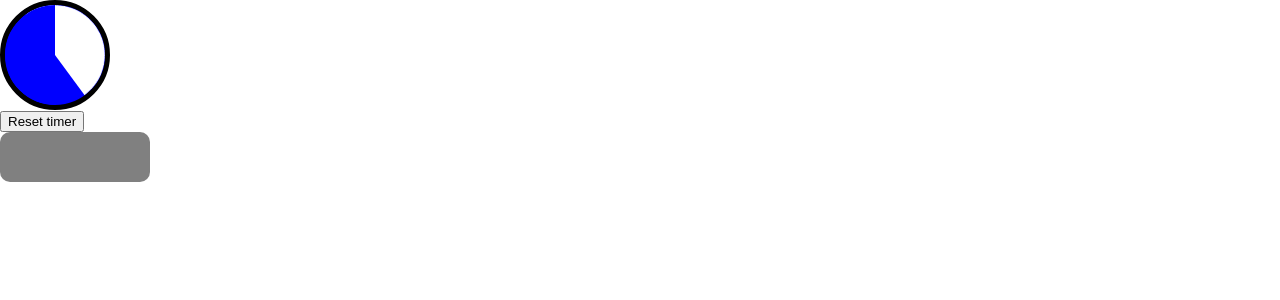
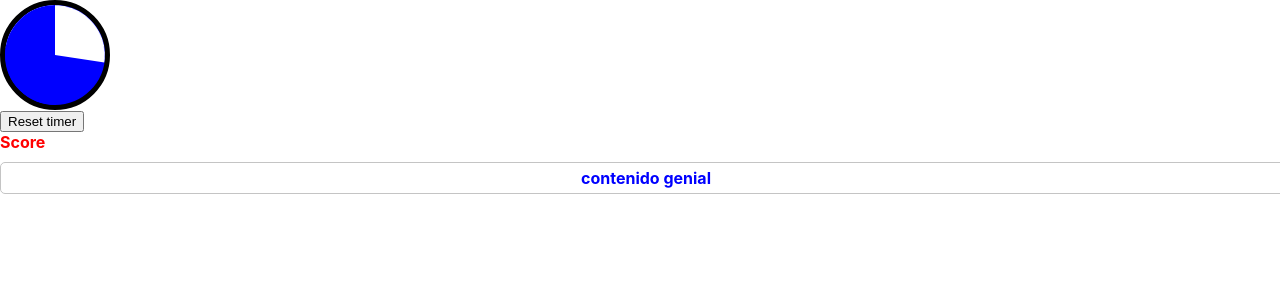
Before and after one commit to Suz8a/word-project, a React (Create React App) app: page / in a window 1280 px wide. Shown: the top 300 px of the page. Built offline with nearby package versions, Linux system fonts and the light colour scheme.

Commit message:
modified element and added component
- added prop fontWeight to Text element
- created pane component

```diff
--- /dev/null
+++ b/src/components/notification-button/styled.ts
@@ -0,0 +1,6 @@
+import styled from "styled-components";
+
+export const Container = styled.div`
+  width: 100px;
+  height: 100px;
+`;
--- /dev/null
+++ b/src/components/panel/index.tsx
@@ -0,0 +1,24 @@
+import React from "react";
+import { PanelContainer } from "./styled";
+import Text from "../../elements/text";
+import Container from "../../elements/container";
+
+type PanelProps = {
+  title: string;
+  content: string;
+  titleColor: string;
+  contentColor: string;
+};
+
+function Panel({ title, content, titleColor, contentColor }: PanelProps) {
+  return (
+    <PanelContainer>
+      <Text text={title} color={titleColor} fontWeight={"bold"} />
+      <Container width={"100%"} height={"20px"}>
+        <Text text={content} color={contentColor} fontWeight={"bold"} />
+      </Container>
+    </PanelContainer>
+  );
+}
+
+export default Panel;
--- /dev/null
+++ b/src/components/panel/styled.ts
@@ -0,0 +1,9 @@
+import styled from "styled-components";
+
+export const PanelContainer = styled.div`
+  width: 100%;
+  display: flex;
+  flex-direction: column;
+  justify-content: left;
+  gap: 10px;
+`;
--- a/src/elements/text/index.tsx
+++ b/src/elements/text/index.tsx
@@ -5,11 +5,12 @@ type TextProps = {
   text: string;
   fontSize?: string;
   color?: string;
+  fontWeight?: string;
 };
 
-function Text({ text, fontSize, color }: TextProps) {
+function Text({ text, fontSize, color, fontWeight }: TextProps) {
   return (
-    <TextContainer fontSize={fontSize} color={color}>
+    <TextContainer fontSize={fontSize} color={color} fontWeight={fontWeight}>
       {text}
     </TextContainer>
   );
--- a/src/elements/text/styled.ts
+++ b/src/elements/text/styled.ts
@@ -3,14 +3,17 @@ import styled from "styled-components";
 type TextContainerProps = {
   fontSize?: string;
   color?: string;
+  fontWeight?: string;
 };
 
 export const TextContainer = styled.div<TextContainerProps>`
   width: fit-content;
-  ${({ fontSize, color }) => {
+
+  ${({ fontSize, color, fontWeight }) => {
     return "".concat(
       fontSize ? `font-size:${fontSize};` : "font-size: 16px;",
-      color ? `color:${color};` : `color:#000000;`
+      color ? `color:${color};` : `color:#000000;`,
+      `font-weight:${fontWeight ? fontWeight : `normal`};`
     );
   }}
 `;
--- a/src/pages/menu-page/index.tsx
+++ b/src/pages/menu-page/index.tsx
@@ -1,6 +1,7 @@
 import { useState } from "react";
 import Timer from "../../elements/timer";
 import Button from "../../elements/button";
+import Panel from "../../components/panel";
 
 function MenuPage() {
   const [reset, setReset] = useState(false);
@@ -19,13 +20,11 @@ function MenuPage() {
         color={"blue"}
       />
       <button onClick={() => changeFlag()}>Reset timer</button>
-
-      <Button
-        width={"150px"}
-        height={"50px"}
-        onClick={() => {
-          console.log("Button clicked");
-        }}
+      <Panel
+        title={"Score"}
+        content={"contenido genial"}
+        titleColor={"red"}
+        contentColor={"blue"}
       />
     </div>
   );
```
Also changed, not shown: src/components/notification-button/index.tsx (added, +11 -0 lines), 1 other file (tests, documents, lock files or other folders).
